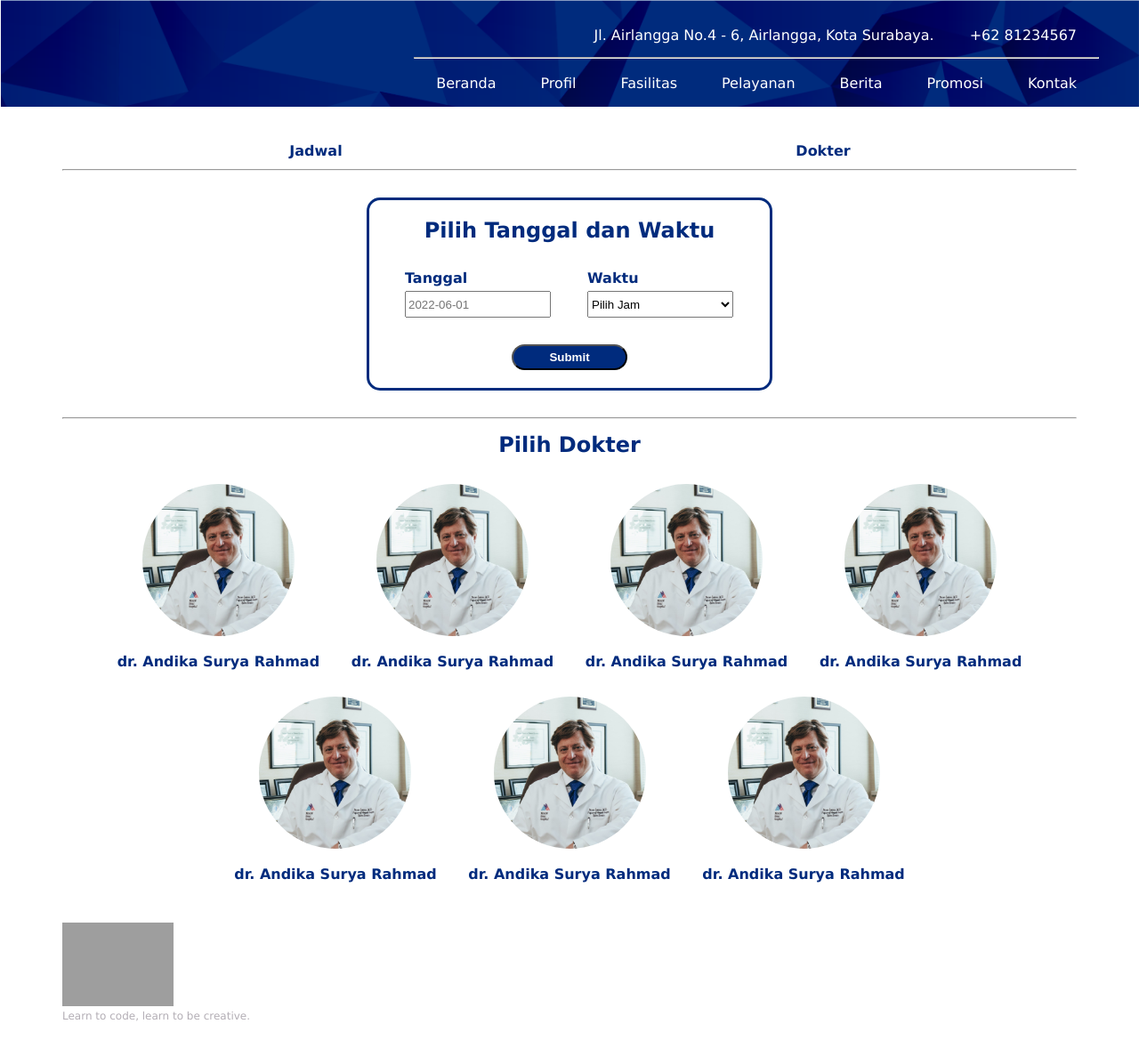
After one commit to DikaNizzer/Desain_Antarmuka, a PHP site: page /e-healt/jadwal/dokter.php in a window 1280 px wide. The commit adds this page. Shown: the whole page at 89% size. Run offline with PHP 8.4, Linux system fonts and the light colour scheme; grey boxes are pictures that could not be loaded.

Commit message:
hilmi/4June2022
Tampilan kasar dokter&jadwal

```diff
--- a/assets/stylesheet.css
+++ b/assets/stylesheet.css
@@ -48,7 +48,7 @@ header {
   background-size: cover;
 }
 
-hr {
+.header-right hr {
   margin-top: 15px;
   color: white;
 }
@@ -112,7 +112,7 @@ footer {
 /* Pilihan Dokter / Jadwal */
 
 .content {
-  padding-top: 180px;
+  padding-top: 150px;
   color: white;
 }
 
@@ -125,16 +125,148 @@ footer {
 .tab a {
   line-height: 40px;
   color: rgba(0,43,125,1.00);
-  display: block;
   transition: all 0.5s;
   border-radius: 30px;
   font-weight: bold;
+  padding: 10px 40px;
 }
 
 .tab a:hover {
   background-color: rgba(0,43,125,1.00);
   color: rgba(255,255,255,1.00);
-  font-weight: normal;
+  font-weight: bold;
+  padding: 10px 40px;
+}
+
+.line-content {
+  color: rgba(0,43,125,1.00);
+}
+
+.doctors {
+  text-align: center;
+}
+
+.doctor {
+  display: inline-block;
+  width: 20%;
+  margin: 15px;
+  text-align: center;
+}
+
+.doctor img {
+  width: 75%;
+  border-radius: 50%;
+}
+
+.doctor h4 {
+  margin-top: 15px;
+  color: rgba(0,43,125,1.00);
+}
+
+.doctors h2 {
+  margin: 15px 0 15px 0;
+  color: rgba(0,43,125,1.00);
+}
+
+.schedules {
+  text-align: center;
+  margin: 30px 0 30px 0;
+}
+
+.border-schedule {
+  width: 40%;
+  border-style: solid;
+  border-width: medium;
+  border-color: rgba(0,43,125,1.00);
+  display: inline-block;
+  border-radius: 15px;
+}
+
+.schedule {
+  text-align: center;
+  margin: 20px 0 20px 40px;
+}
+
+.schedule h2 {
+  color: rgba(0,43,125,1.00);
+  margin-left: -40px;
+}
+
+.input {
+  text-align: left;
+  float: left;
+  width: 50%;
+  margin: 30px 0;
+
+}
+
+.input p {
+  font-weight: bold;
+  color: rgba(0,43,125,1.00);
+}
+
+.input input,select {
+  width: 80%;
+  height: 30px;
+  margin-top: 5px;
+}
+
+.submit {
+  color: white;
+  background-color: rgba(0,43,125,1.00);
+  transition: all 0.5s;
+  border-radius: 30px;
+  font-weight: bold;
+  padding: 5px 40px;
+  margin-left: -40px;
+}
+
+.dates {
+  text-align: center;
+}
+
+.date {
+  display: inline;
+  text-align: center;
+}
+
+.date a {
+  padding: 15px 0;
+  font-weight: bolder;
+  color: rgba(0,43,125,1.00);
+  width: 13.5%;
+  display: inline-block;
+}
+
+.hari {
+  font-size: 26px;
+}
+
+.date a:hover {
+  background-color: rgba(0,43,125,1.00);
+  color: white;
+}
+
+.times {
+  margin-top: 40px;
+  text-align: center;
+}
+
+.time {
+  display: inline;
+  text-align: center;
+}
+
+.time a {
+  padding: 15px 25px;
+  font-weight: bolder;
+  color: rgba(0,43,125,1.00);
+  width: 15%;
+  margin: 15px 5px;
+  display: inline-block;
+  border-style: solid;
+  border-width: medium;
+  border-color: rgba(0,43,125,1.00);
 }
 
 /* Pilihan Dokter / Jadwal */
--- /dev/null
+++ b/e-healt/jadwal/dokter.php
@@ -0,0 +1,122 @@
+<!DOCTYPE html>
+<html>
+  <head>
+    <meta charset="utf-8">
+    <meta name="viewport" content="width=device-width, initial-scale=1.0">
+    <title>Progate</title>
+    <link rel="stylesheet" href="../../assets/stylesheet.css">
+    <link rel="stylesheet" href="responsive.css">
+  </head>
+  <body>
+    <header>
+      <div class="container">
+        <div class="header-top">
+            <p>Jl. Airlangga No.4 - 6, Airlangga, Kota Surabaya.</p>
+            <p>+62 81234567</p>
+        </div>
+        <div class="header-right">
+            <hr>
+            <a href="../../e-healt/landing/landing.php">Beranda</a>
+            <a href="#">Profil</a>
+            <a href="#">Fasilitas</a>
+            <a href="#">Pelayanan</a>
+            <a href="#">Berita</a>
+            <a href="#">Promosi</a>
+            <a href="#">Kontak</a>
+        </div>
+      </div>
+    </header>
+    <div class="content">
+        <div class="container">
+            <div class="tabs">
+                <div class="tab">
+                    <a href="#">Jadwal</a>
+                </div>
+                <div class="tab">
+                    <a href="../dokter/dokter.php">Dokter</a>
+                </div>
+            </div>
+            <div class="line-content">
+                <hr>
+            </div>
+            <div class="schedules">
+                <div class="border-schedule">
+                    <div class="schedule">
+                      <form class="" action="">
+                          <h2>Pilih Tanggal dan Waktu</h2>
+                          <div class="input">
+                              <p>Tanggal</p>
+                              <input type="text" name="tanggal" placeholder="<?= date('Y-m-d');?>" onfocus="(this.type='date')">
+                          </div>
+                          <div class="input">
+                              <p>Waktu</p>
+                              <select name="waktu" id="waktu">
+                                  <option value="">Pilih Jam</option>
+                                  <option value="05.30">05.30</option>
+                                  <option value="06.00">06.00</option>
+                                  <option value="06.30">06.30</option>
+                                  <option value="07.00">07.00</option>
+                                  <option value="07.30">07.30</option>
+                                  <option value="08.00">08.00</option>
+                                  <option value="17.00">17.00</option>
+                                  <option value="17.30">17.30</option>
+                                  <option value="18.30">18.30</option>
+                                  <option value="19.00">19.00</option>
+                                  <option value="19.30">19.30</option>
+                                  <option value="20.00">20.00</option>
+                              </select>
+                          </div>
+                          <div class="">
+                              <input class="submit" type="submit" name="submit" placeholder="Submit">
+                          </div>
+                      </form>
+                    </div>
+                </div>
+            </div>
+            <div class="line-content">
+                <hr>
+            </div>
+            <div class="doctors">
+                <h2>Pilih Dokter</h2>
+                <a class="doctor" href="#">
+                  <img src="../../assets/doctor/doctor1.jpg" alt="">
+                  <h4>dr. Andika Surya Rahmad</h4>
+                </a>
+                <a class="doctor" href="#">
+                  <img src="../../assets/doctor/doctor1.jpg" alt="">
+                  <h4>dr. Andika Surya Rahmad</h4>
+                </a>
+                <a class="doctor" href="#">
+                  <img src="../../assets/doctor/doctor1.jpg" alt="">
+                  <h4>dr. Andika Surya Rahmad</h4>
+                </a>
+                <a class="doctor" href="#">
+                  <img src="../../assets/doctor/doctor1.jpg" alt="">
+                  <h4>dr. Andika Surya Rahmad</h4>
+                </a>
+                <a class="doctor" href="#">
+                  <img src="../../assets/doctor/doctor1.jpg" alt="">
+                  <h4>dr. Andika Surya Rahmad</h4>
+                </a>
+                <a class="doctor" href="#">
+                  <img src="../../assets/doctor/doctor1.jpg" alt="">
+                  <h4>dr. Andika Surya Rahmad</h4>
+                </a>
+                <a class="doctor" href="#">
+                  <img src="../../assets/doctor/doctor1.jpg" alt="">
+                  <h4>dr. Andika Surya Rahmad</h4>
+                </a>
+            </div>
+        </div>
+    </div>
+
+
+
+    <footer>
+      <div class="container">
+        <img src="https://prog-8.com/images/html/advanced/footer_logo.png">
+        <p>Learn to code, learn to be creative.</p>
+      </div>
+    </footer>
+  </body>
+</html>
```
Also changed, not shown: e-healt/dokter.php (deleted, +0 -51 lines), e-healt/dokter/dokter.php (added, +85 -0 lines), e-healt/dokter/tanggal.php (added, +103 -0 lines), e-healt/dokter/waktu.php (added, +119 -0 lines), e-healt/jadwal/jadwal.php (added, +88 -0 lines), assets/doctor/doctor1.jpg (added), assets/doctor/doctor2.jpg (added).
